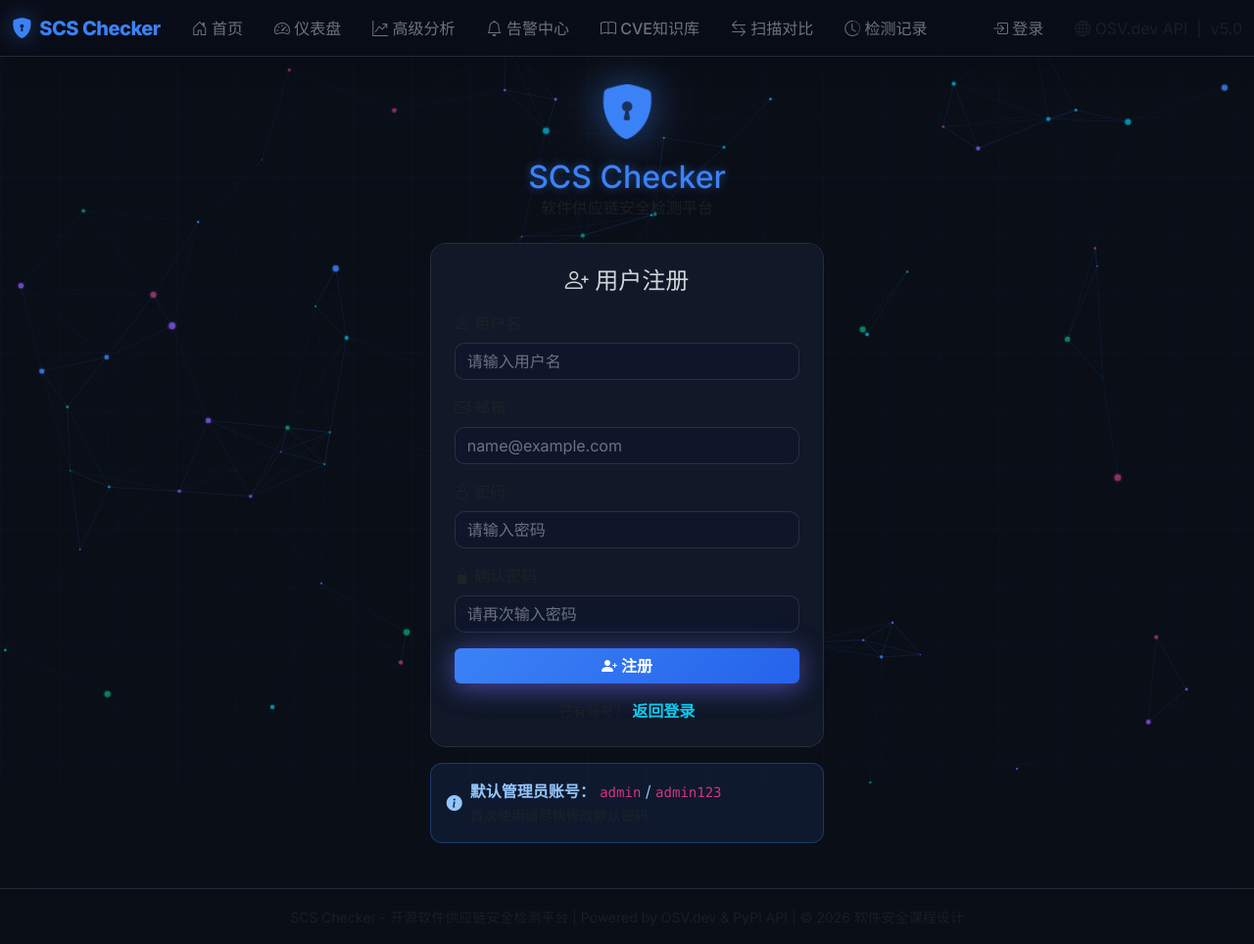
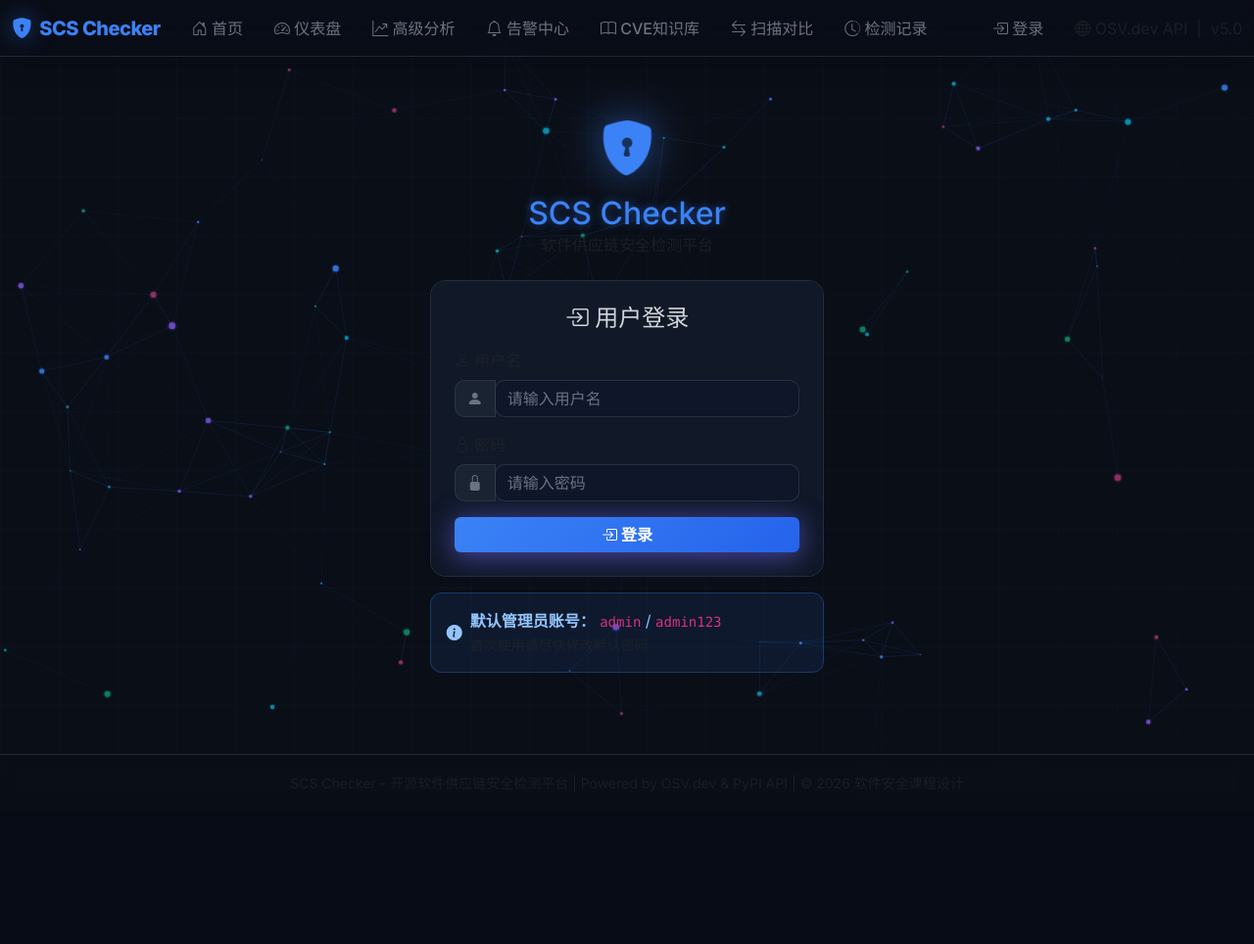
Before and after one commit to h66612/scs-checker, a Flask app: page /register in a window 1280 px wide. Shown: the whole page at 98% size. After the commit the page ends 808 px from the top, so only its background shows below. Run offline with Flask 3, Linux system fonts and the light colour scheme.

Commit message:
remove: registration form and link from login page

```diff
--- a/templates/login.html
+++ b/templates/login.html
@@ -1,5 +1,5 @@
 {% extends "base.html" %}
-{% block title %}{% if mode == 'register' %}注册{% else %}登录{% endif %} - SCS Checker{% endblock %}
+{% block title %}登录 - SCS Checker{% endblock %}
 {% block content %}
 <div class="container-fluid" id="loginPage">
   <div class="row justify-content-center align-items-center" style="min-height: calc(100vh - 130px);">
@@ -16,42 +16,6 @@
       <div class="card neon-card">
         <div class="card-body p-4">
 
-          {% if mode == 'register' %}
-          <!-- ===== Register Form ===== -->
-          <h4 class="card-title text-center mb-3"><i class="bi bi-person-plus"></i> 用户注册</h4>
-
-          <form id="registerForm" class="fade-in">
-            <div class="mb-3">
-              <label class="form-label text-muted"><i class="bi bi-person"></i> 用户名</label>
-              <input type="text" class="form-control" id="regUsername" name="username"
-                     placeholder="请输入用户名" required minlength="3">
-            </div>
-            <div class="mb-3">
-              <label class="form-label text-muted"><i class="bi bi-envelope"></i> 邮箱</label>
-              <input type="email" class="form-control" id="regEmail" name="email"
-                     placeholder="name@example.com" required>
-            </div>
-            <div class="mb-3">
-              <label class="form-label text-muted"><i class="bi bi-lock"></i> 密码</label>
-              <input type="password" class="form-control" id="regPassword" name="password"
-                     placeholder="请输入密码" required minlength="6">
-            </div>
-            <div class="mb-3">
-              <label class="form-label text-muted"><i class="bi bi-lock-fill"></i> 确认密码</label>
-              <input type="password" class="form-control" id="regPasswordConfirm" name="password_confirm"
-                     placeholder="请再次输入密码" required minlength="6">
-            </div>
-            <button type="submit" class="btn btn-info w-100 btn-scan-pulse" id="registerBtn">
-              <i class="bi bi-person-plus-fill"></i> 注册
-            </button>
-          </form>
-
-          <div class="text-center mt-3">
-            <small class="text-muted">已有账号？</small>
-            <a href="/login" class="text-info text-decoration-none fw-semibold">返回登录</a>
-          </div>
-
-          {% else %}
           <!-- ===== Login Form ===== -->
           <h4 class="card-title text-center mb-3"><i class="bi bi-box-arrow-in-right"></i> 用户登录</h4>
 
@@ -76,12 +40,6 @@
               <i class="bi bi-box-arrow-in-right"></i> 登录
             </button>
           </form>
-
-          <div class="text-center mt-3">
-            <small class="text-muted">还没有账号？</small>
-            <a href="/login?mode=register" class="text-info text-decoration-none fw-semibold">立即注册</a>
-          </div>
-          {% endif %}
 
         </div>
       </div>
```
